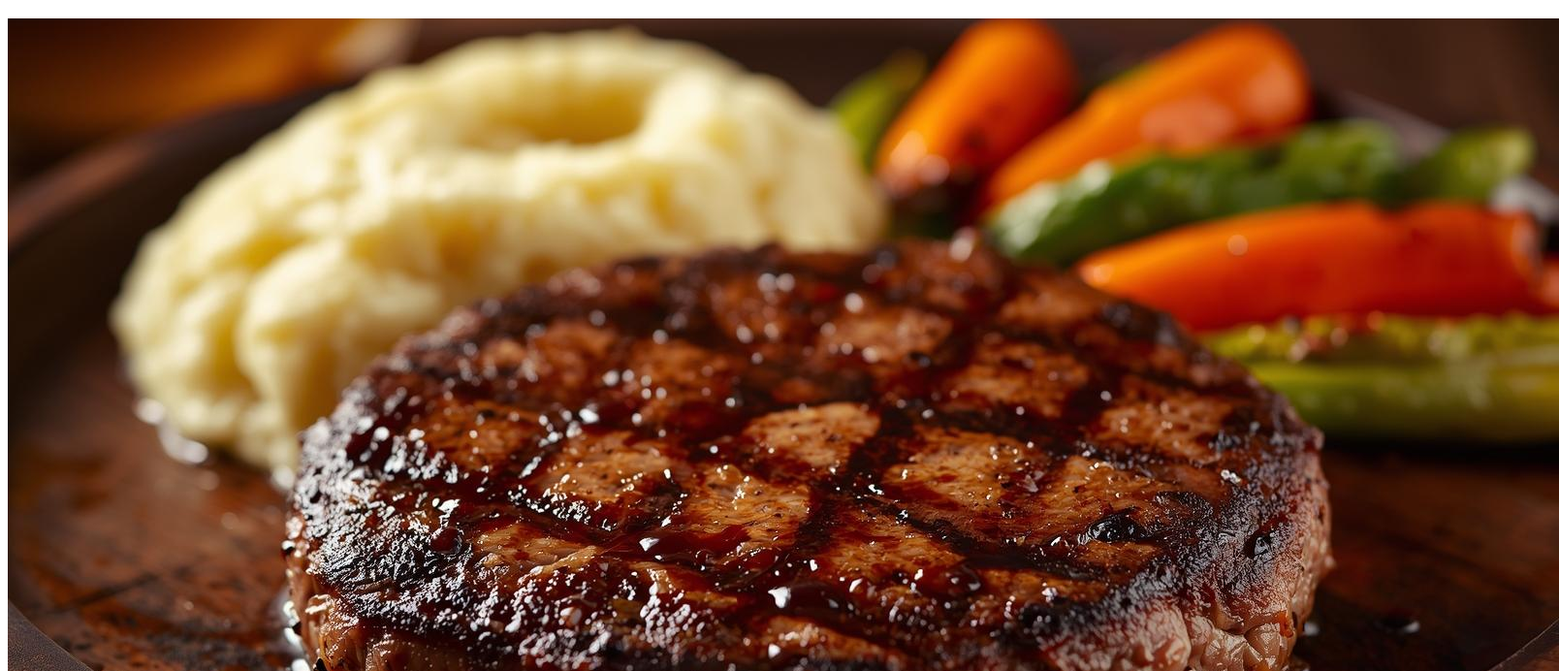
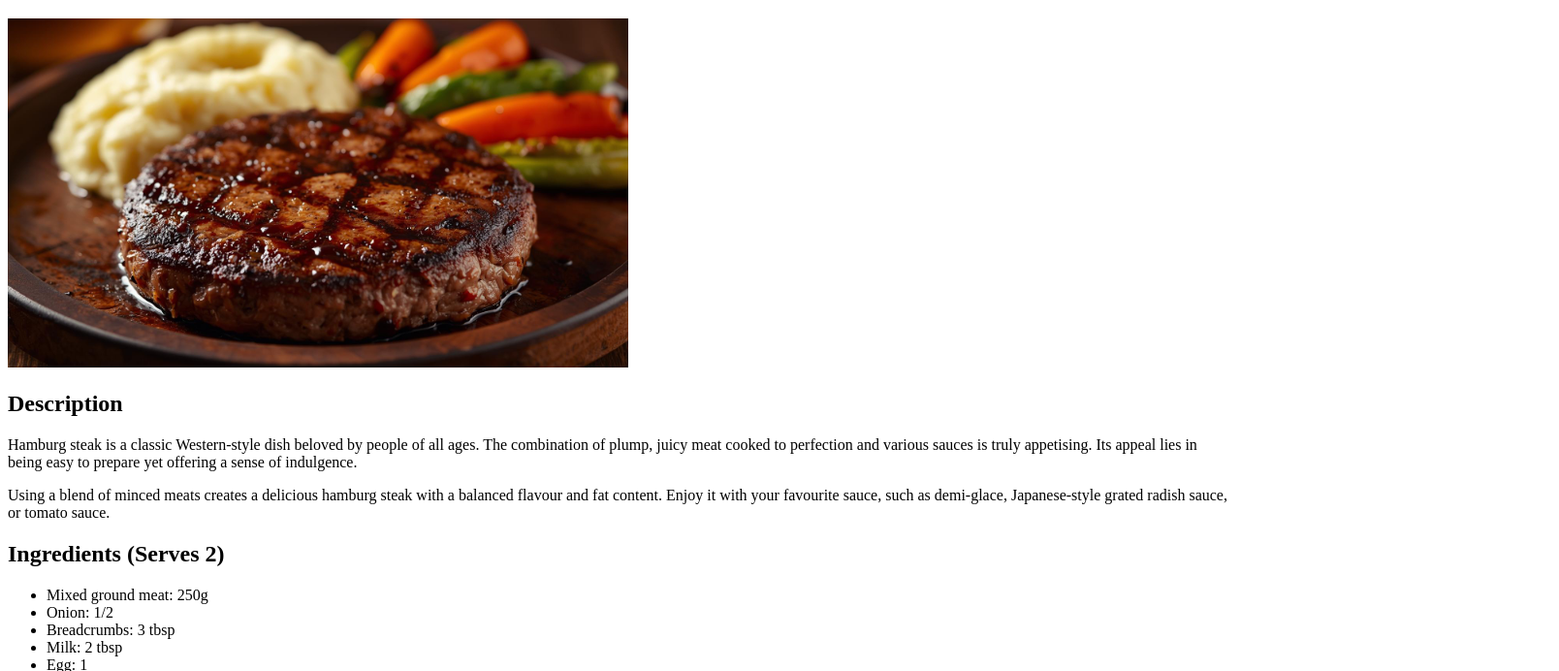
Before and after one commit to rotas256/odin-recipes, a plain HTML site: page recipes/hamburg-steak.html in a window 1280 px wide. Shown: the part 61-753 px from the top of the page at 97% size, 1608 px wide, since content can reach past the window. Drawn offline with Linux system fonts and the light colour scheme.

Commit message:
fix: Add size to img

```diff
--- a/recipes/hamburg-steak.html
+++ b/recipes/hamburg-steak.html
@@ -8,7 +8,7 @@
 <body>
     <h1>Hamburg steak</h1>
 
-    <img src="./images/hamburg-steak.jpg" alt="Hamburg steak">
+    <img src="./images/hamburg-steak.jpg" alt="Hamburg steak" width="640" height="360">
 
     <h2>Description</h2>
     <p>Hamburg steak is a classic Western-style dish beloved by people of all ages. The combination of plump, juicy meat cooked to perfection and various sauces is truly appetising. Its appeal lies in being easy to prepare yet offering a sense of indulgence.</p>
```
Also changed, not shown: recipes/minestrone.html (+1 -1 lines).
